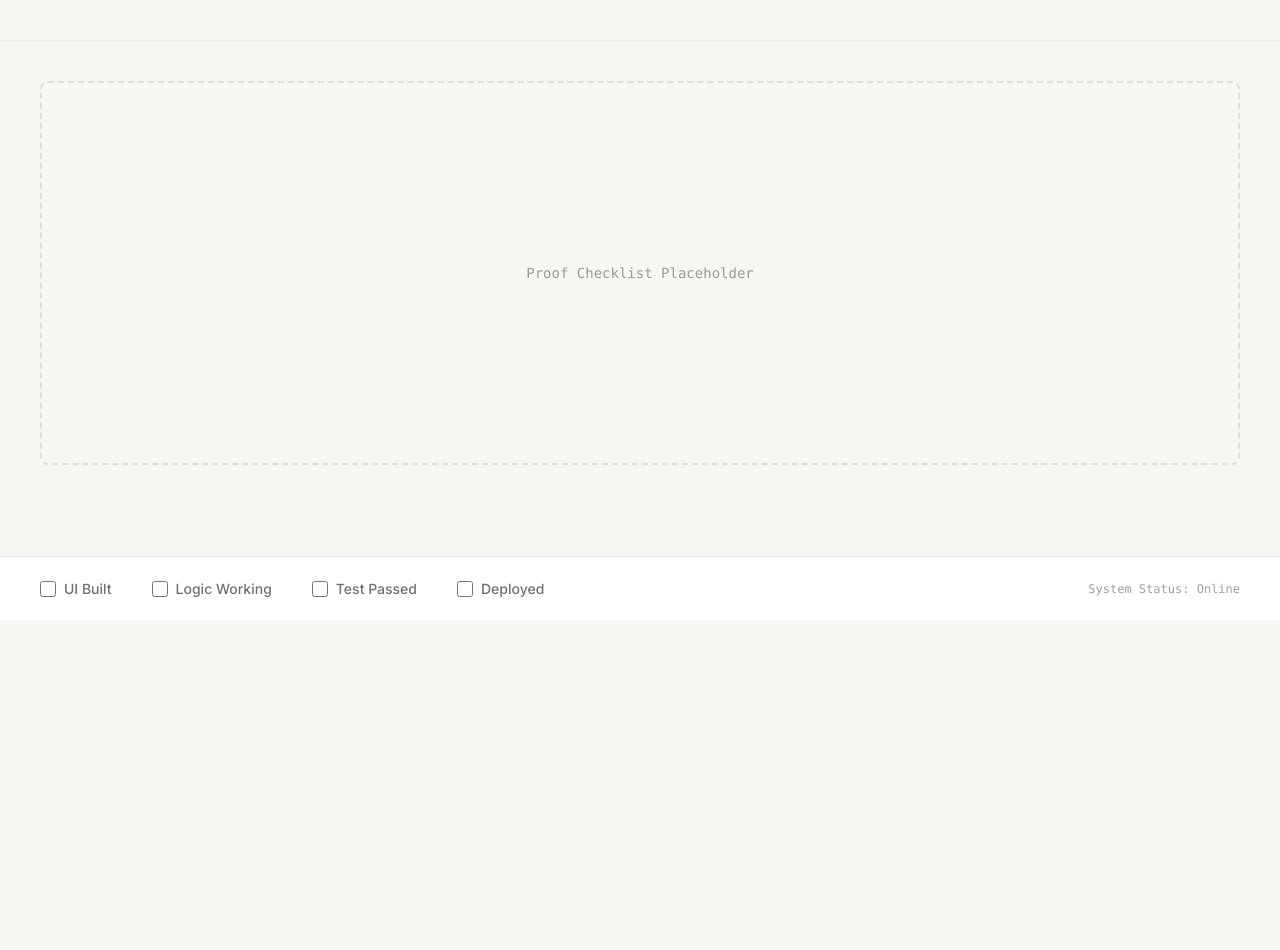
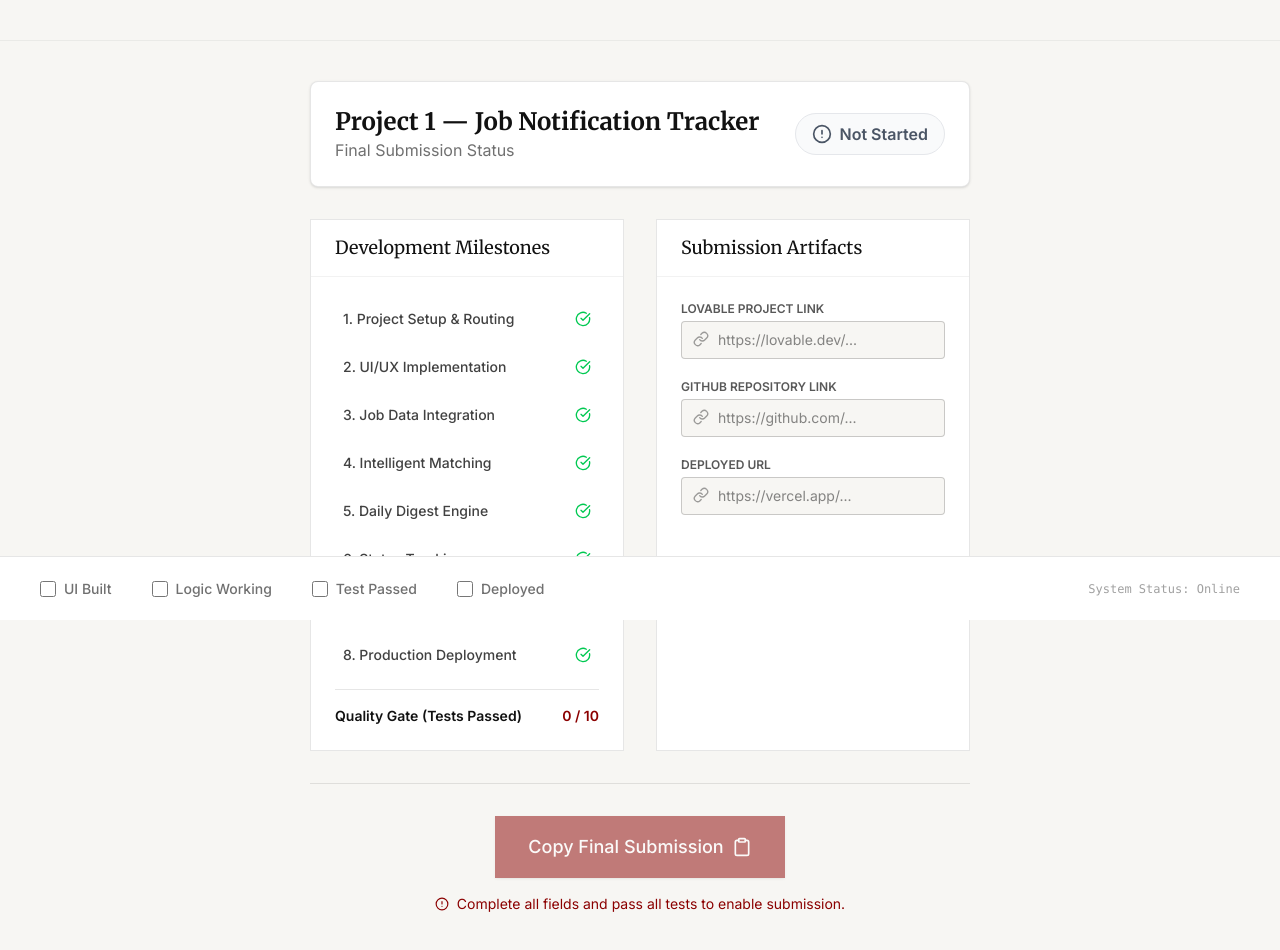
Before and after one commit to Yashwantha24/job_notification_tracker, a React (Vite) app: page /proof in a window 1280 px wide. Shown: the part 180-1130 px from the top of the page. Before the commit the page ends 800 px from the top, so only its background shows below. Built offline with nearby package versions, Linux system fonts and the light colour scheme.

Commit message:
feat: Implement Phase 9 - Final Proof & Submission System

```diff
--- a/src/pages/Proof.jsx
+++ b/src/pages/Proof.jsx
@@ -1,16 +1,204 @@
-import React from 'react';
+import React, { useState, useEffect } from 'react';
 import MainLayout from '../components/layout/MainLayout';
 import NavBar from '../components/layout/NavBar';
+import Card from '../components/ui/Card';
+import Button from '../components/ui/Button';
+import Badge from '../components/ui/Badge';
+import { CheckCircle, Clipboard, Link as LinkIcon, AlertCircle, Package } from 'lucide-react';
 
 const Proof = () => {
+    const [links, setLinks] = useState({
+        lovable: '',
+        github: '',
+        deployed: ''
+    });
+    const [testStatus, setTestStatus] = useState(0);
+    const [copied, setCopied] = useState(false);
+
+    useEffect(() => {
+        // Load links
+        const savedLinks = JSON.parse(localStorage.getItem('jobTrackerLinks') || '{}');
+        setLinks(prev => ({ ...prev, ...savedLinks }));
+
+        // Check tests
+        const savedTests = JSON.parse(localStorage.getItem('jobTrackerTestStatus') || '{}');
+        const count = Object.values(savedTests).filter(Boolean).length;
+        setTestStatus(count);
+    }, []);
+
+    const handleLinkChange = (e) => {
+        const { name, value } = e.target;
+        const newLinks = { ...links, [name]: value };
+        setLinks(newLinks);
+        localStorage.setItem('jobTrackerLinks', JSON.stringify(newLinks));
+    };
+
+    const isShippable = links.lovable && links.github && links.deployed && testStatus === 10;
+
+    const getStatus = () => {
+        if (isShippable) return { label: 'Shipped', color: 'Success', icon: Package };
+        if (links.lovable || links.github || links.deployed || testStatus > 0) return { label: 'In Progress', color: 'Warning', icon: AlertCircle };
+        return { label: 'Not Started', color: 'Neutral', icon: AlertCircle };
+    };
+
+    const status = getStatus();
+    const StatusIcon = status.icon;
+
+    const handleCopy = () => {
+        const text = `
+------------------------------------------
+Job Notification Tracker — Final Submission
+
+Lovable Project:
+${links.lovable}
+
+GitHub Repository:
+${links.github}
+
+Live Deployment:
+${links.deployed}
+
+Core Features:
+- Intelligent match scoring
+- Daily digest simulation
+- Status tracking
+- Test checklist enforced
+------------------------------------------
+`;
+        navigator.clipboard.writeText(text.trim());
+        setCopied(true);
+        setTimeout(() => setCopied(false), 2000);
+    };
+
+    const steps = [
+        { id: 1, label: 'Project Setup & Routing' },
+        { id: 2, label: 'UI/UX Implementation' },
+        { id: 3, label: 'Job Data Integration' },
+        { id: 4, label: 'Intelligent Matching' },
+        { id: 5, label: 'Daily Digest Engine' },
+        { id: 6, label: 'Status Tracking' },
+        { id: 7, label: 'Test System & Quality Gate' },
+        { id: 8, label: 'Production Deployment' },
+    ];
+
     return (
         <MainLayout
-            title="Implementation Proof"
-            description="This section will be built in the next step."
+            title="Proof of Work"
+            description="Final verification and submission generation."
             header={<NavBar />}
         >
-            <div className="w-full h-96 border-2 border-dashed border-primary-text/10 rounded-lg flex items-center justify-center text-primary-text/40 font-mono text-sm">
-                Proof Checklist Placeholder
+            <div className="max-w-4xl mx-auto space-y-8 animate-fade-in">
+
+                {/* Project Status Header */}
+                <div className="flex flex-col md:flex-row justify-between items-start md:items-center p-6 bg-white border border-primary-text/10 rounded-lg shadow-sm gap-4">
+                    <div>
+                        <h2 className="text-2xl font-serif font-bold text-primary-text">Project 1 — Job Notification Tracker</h2>
+                        <p className="text-primary-text/60">Final Submission Status</p>
+                    </div>
+                    <div className={`flex items-center gap-2 px-4 py-2 rounded-full border ${status.label === 'Shipped' ? 'bg-green-50 border-green-200 text-green-700' :
+                            status.label === 'In Progress' ? 'bg-amber-50 border-amber-200 text-amber-700' :
+                                'bg-gray-50 border-gray-200 text-gray-600'
+                        }`}>
+                        <StatusIcon size={20} />
+                        <span className="font-bold">{status.label}</span>
+                    </div>
+                </div>
+
+                <div className="grid grid-cols-1 md:grid-cols-2 gap-8">
+                    {/* A) Step Completion Summary */}
+                    <Card title="Development Milestones">
+                        <div className="space-y-3">
+                            {steps.map((step) => (
+                                <div key={step.id} className="flex items-center justify-between p-2 hover:bg-primary-text/5 rounded transition-colors">
+                                    <span className="text-sm font-medium text-primary-text/80">{step.id}. {step.label}</span>
+                                    <CheckCircle size={16} className="text-green-500" />
+                                </div>
+                            ))}
+                            <div className="mt-4 pt-4 border-t border-primary-text/10 flex justify-between items-center">
+                                <span className="text-sm font-bold text-primary-text">Quality Gate (Tests Passed)</span>
+                                <span className={`text-sm font-bold ${testStatus === 10 ? 'text-green-600' : 'text-accent-red'}`}>
+                                    {testStatus} / 10
+                                </span>
+                            </div>
+                        </div>
+                    </Card>
+
+                    {/* B) Artifact Collection Inputs */}
+                    <Card title="Submission Artifacts">
+                        <div className="space-y-5">
+                            <div>
+                                <label className="block text-xs font-bold text-primary-text/70 uppercase mb-1">Lovable Project Link</label>
+                                <div className="relative">
+                                    <LinkIcon size={16} className="absolute left-3 top-2.5 text-primary-text/40" />
+                                    <input
+                                        type="url"
+                                        name="lovable"
+                                        value={links.lovable}
+                                        onChange={handleLinkChange}
+                                        placeholder="https://lovable.dev/..."
+                                        className="w-full pl-9 pr-4 py-2 bg-off-white border border-primary-text/20 rounded text-sm focus:border-accent-red focus:ring-1 focus:ring-accent-red outline-none transition-all"
+                                    />
+                                </div>
+                            </div>
+
+                            <div>
+                                <label className="block text-xs font-bold text-primary-text/70 uppercase mb-1">GitHub Repository Link</label>
+                                <div className="relative">
+                                    <LinkIcon size={16} className="absolute left-3 top-2.5 text-primary-text/40" />
+                                    <input
+                                        type="url"
+                                        name="github"
+                                        value={links.github}
+                                        onChange={handleLinkChange}
+                                        placeholder="https://github.com/..."
+                                        className="w-full pl-9 pr-4 py-2 bg-off-white border border-primary-text/20 rounded text-sm focus:border-accent-red focus:ring-1 focus:ring-accent-red outline-none transition-all"
+                                    />
+                                </div>
+                            </div>
+
+                            <div>
+                                <label className="block text-xs font-bold text-primary-text/70 uppercase mb-1">Deployed URL</label>
+                                <div className="relative">
+                                    <LinkIcon size={16} className="absolute left-3 top-2.5 text-primary-text/40" />
+                                    <input
+                                        type="url"
+                                        name="deployed"
+                                        value={links.deployed}
+                                        onChange={handleLinkChange}
+                                        placeholder="https://vercel.app/..."
+                                        className="w-full pl-9 pr-4 py-2 bg-off-white border border-primary-text/20 rounded text-sm focus:border-accent-red focus:ring-1 focus:ring-accent-red outline-none transition-all"
+                                    />
+                                </div>
+                            </div>
+                        </div>
+                    </Card>
+                </div>
+
+                {/* Final Submission Export */}
+                <div className="flex flex-col items-center pt-8 border-t border-primary-text/10">
+                    <Button
+                        variant="primary"
+                        onClick={handleCopy}
+                        disabled={!isShippable}
+                        className={`px-8 py-4 text-lg shadow-lg ${!isShippable ? 'opacity-50 cursor-not-allowed' : 'hover:scale-105 transform transition-transform'}`}
+                    >
+                        {copied ? "Copied to Clipboard!" : "Copy Final Submission"}
+                        <Clipboard size={20} className="ml-2" />
+                    </Button>
+
+                    {!isShippable && (
+                        <p className="mt-4 text-sm text-accent-red flex items-center gap-2">
+                            <AlertCircle size={14} />
+                            Complete all fields and pass all tests to enable submission.
+                        </p>
+                    )}
+
+                    {isShippable && (
+                        <p className="mt-4 text-sm text-green-600 font-medium">
+                            Project 1 Shipped Successfully.
+                        </p>
+                    )}
+                </div>
             </div>
         </MainLayout>
     );
```
